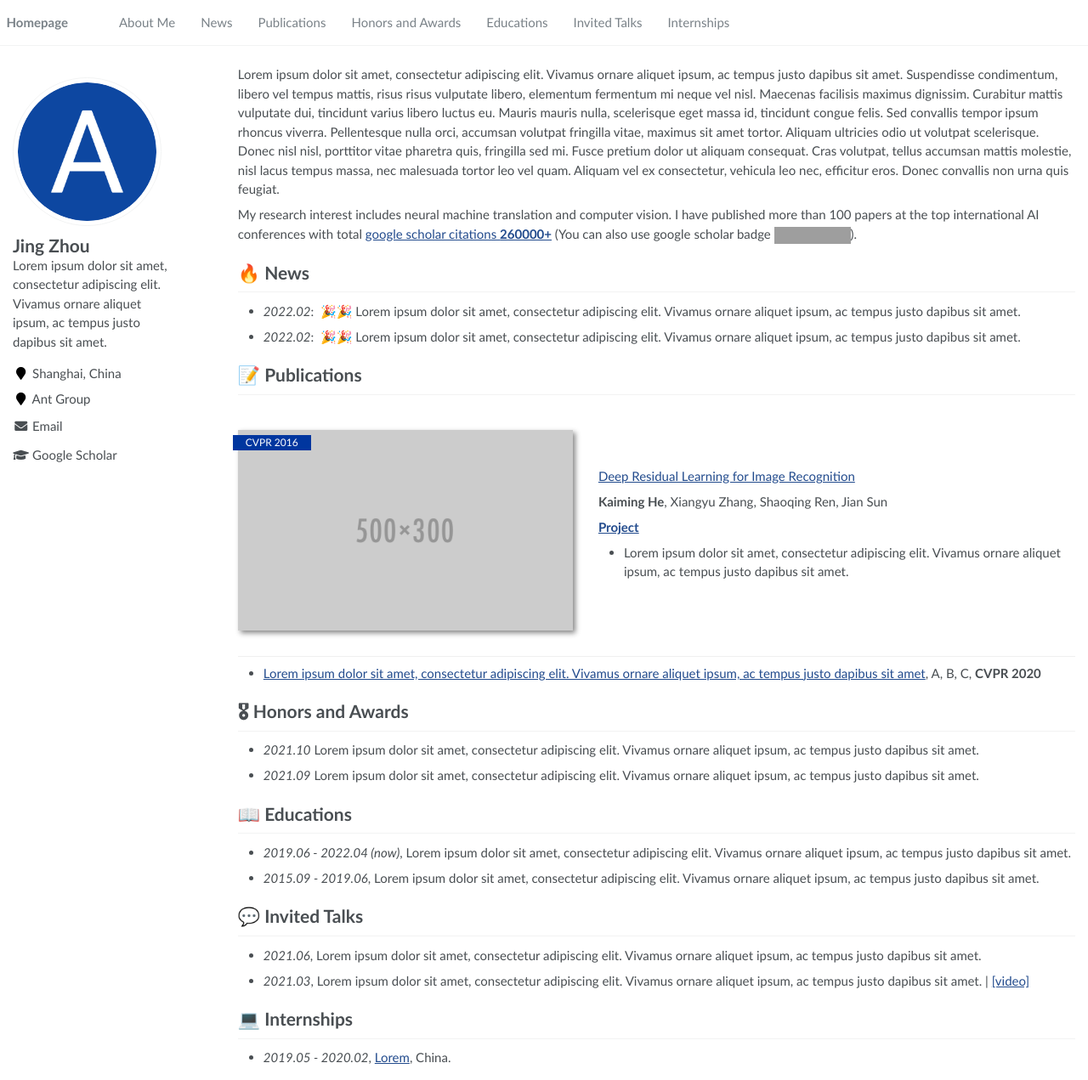
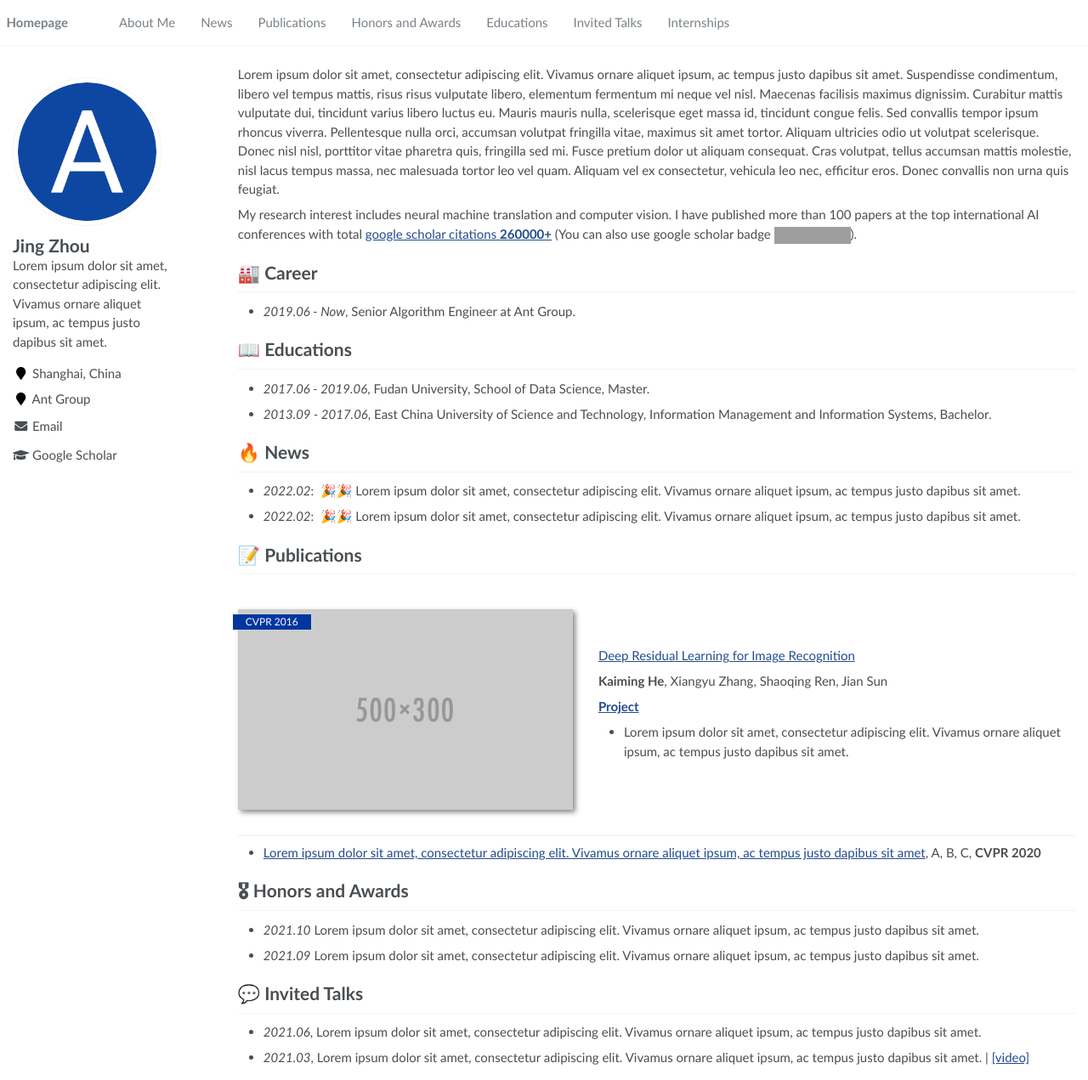
Before and after one commit to RayeRen/acad-homepage.github.io, a Jekyll site: the page built from _pages/about.md, in a window 1280 px wide and 1271 px high. Shown: the whole window at 85% size. Built offline with Jekyll 4.4.1, drawn with Linux system fonts in a browser that asks for light colours; grey boxes are pictures that could not be loaded.

Commit message:
20231218

```diff
--- a/_pages/about.md
+++ b/_pages/about.md
@@ -21,6 +21,12 @@ Lorem ipsum dolor sit amet, consectetur adipiscing elit. Vivamus ornare aliquet
 
 My research interest includes neural machine translation and computer vision. I have published more than 100 papers at the top international AI conferences with total <a href='https://scholar.google.com/citations?user=DhtAFkwAAAAJ'>google scholar citations <strong><span id='total_cit'>260000+</span></strong></a> (You can also use google scholar badge <a href='https://scholar.google.com/citations?user=DhtAFkwAAAAJ'><img src="https://img.shields.io/endpoint?url={{ url | url_encode }}&logo=Google%20Scholar&labelColor=f6f6f6&color=9cf&style=flat&label=citations"></a>).
 
+# 🏭 Career
+- *2019.06 - Now*, Senior Algorithm Engineer at Ant Group.
+
+# 📖 Educations
+- *2017.06 - 2019.06*, Fudan University, School of Data Science, Master.
+- *2013.09 - 2017.06*, East China University of Science and Technology, Information Management and Information Systems, Bachelor.
 
 # 🔥 News
 - *2022.02*: &nbsp;🎉🎉 Lorem ipsum dolor sit amet, consectetur adipiscing elit. Vivamus ornare aliquet ipsum, ac tempus justo dapibus sit amet.
@@ -46,13 +52,6 @@ My research interest includes neural machine translation and computer vision. I
 - *2021.10* Lorem ipsum dolor sit amet, consectetur adipiscing elit. Vivamus ornare aliquet ipsum, ac tempus justo dapibus sit amet.
 - *2021.09* Lorem ipsum dolor sit amet, consectetur adipiscing elit. Vivamus ornare aliquet ipsum, ac tempus justo dapibus sit amet.
 
-# 📖 Educations
-- *2019.06 - 2022.04 (now)*, Lorem ipsum dolor sit amet, consectetur adipiscing elit. Vivamus ornare aliquet ipsum, ac tempus justo dapibus sit amet.
-- *2015.09 - 2019.06*, Lorem ipsum dolor sit amet, consectetur adipiscing elit. Vivamus ornare aliquet ipsum, ac tempus justo dapibus sit amet.
-
 # 💬 Invited Talks
 - *2021.06*, Lorem ipsum dolor sit amet, consectetur adipiscing elit. Vivamus ornare aliquet ipsum, ac tempus justo dapibus sit amet.
 - *2021.03*, Lorem ipsum dolor sit amet, consectetur adipiscing elit. Vivamus ornare aliquet ipsum, ac tempus justo dapibus sit amet.  \| [\[video\]](https://github.com/)
-
-# 💻 Internships
-- *2019.05 - 2020.02*, [Lorem](https://github.com/), China.
```
